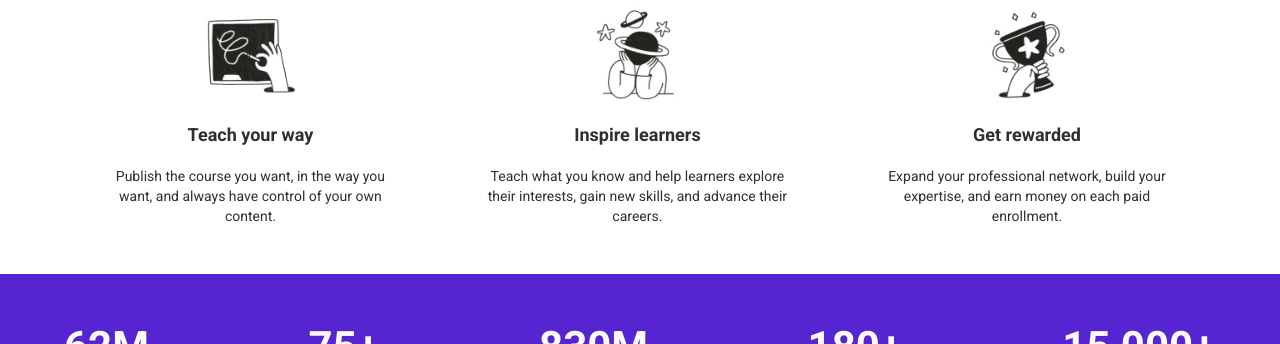
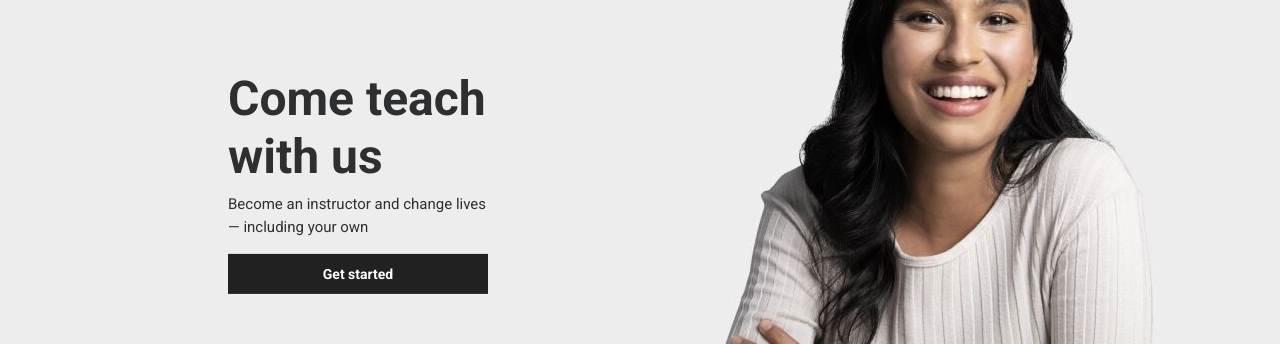
Before and after one commit to tuheli/video-course-platform, a React (Vite) app: page /teaching in a window 1280 px wide. Shown: the part 182-526 px from the top of the page. Built offline with nearby package versions, Linux system fonts and the light colour scheme.

Commit message:
Updated import

```diff
--- a/src/components/teach-with-us-page/TeachWithUsPage.tsx
+++ b/src/components/teach-with-us-page/TeachWithUsPage.tsx
@@ -1,14 +1,14 @@
 import { Box } from '@mui/material';
 import AppAppBar from '../appbar/AppAppBar';
-import { TeachWithUsBanner } from './TeachWithUsBanner';
 import { ReasonsToStart } from './ReasonsToStart';
 import { Statistics } from './Statistics';
+import { Banner } from './Banner';
 
 export const TeachWithUsPage = () => {
   return (
     <>
       <AppAppBar />
-      <TeachWithUsBanner />
+      <Banner />
       <Box
         sx={{
           py: 6,
```
